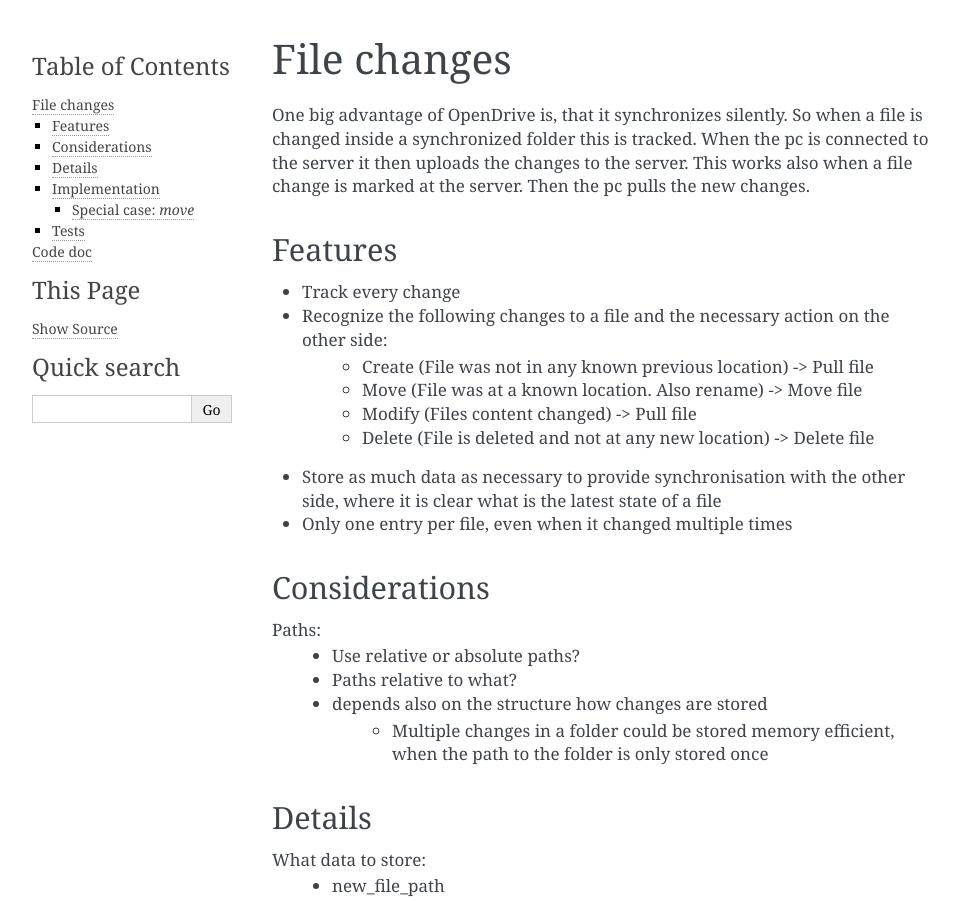
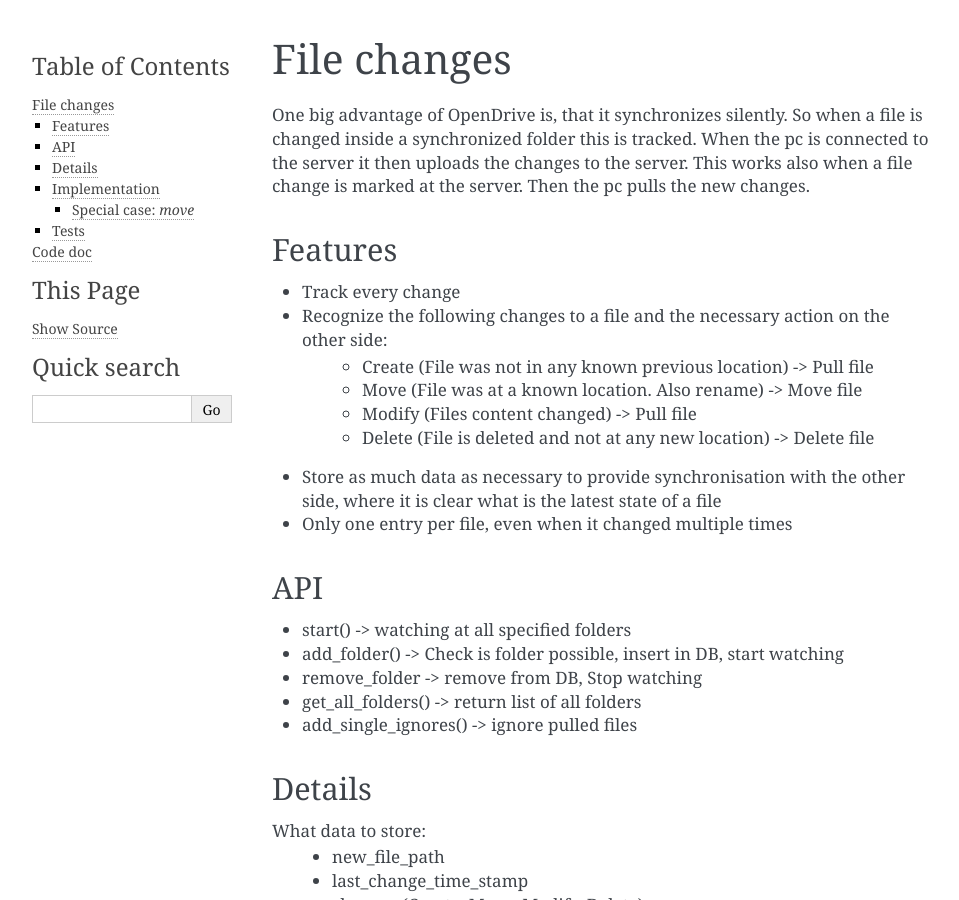
Before and after one commit to JulianSobott/OpenDrive, a Sphinx documentation site: the page built from docs/internal/file_changes.rst, in a window 1280 px wide and 900 px high. Shown: the whole window, without its empty margins (148-1107 px from the left). Built offline with Sphinx 7.4.7, drawn with Linux system fonts in a browser that asks for light colours.

Commit message:
Start API doc for function_changes

```diff
--- a/docs/internal/file_changes.rst
+++ b/docs/internal/file_changes.rst
@@ -20,15 +20,14 @@ Features
   state of a file
 - Only one entry per file, even when it changed multiple times
 
-Considerations
----------------
+API
+-----
 
-Paths:
-    - Use relative or absolute paths?
-    - Paths relative to what?
-    - depends also on the structure how changes are stored
-        - Multiple changes in a folder could be stored memory efficient, when the path to the folder is only stored once
-
+- start() -> watching at all specified folders
+- add_folder() -> Check is folder possible, insert in DB, start watching
+- remove_folder -> remove from DB, Stop watching
+- get_all_folders() -> return list of all folders
+- add_single_ignores() -> ignore pulled files
 
 Details
 --------
```
